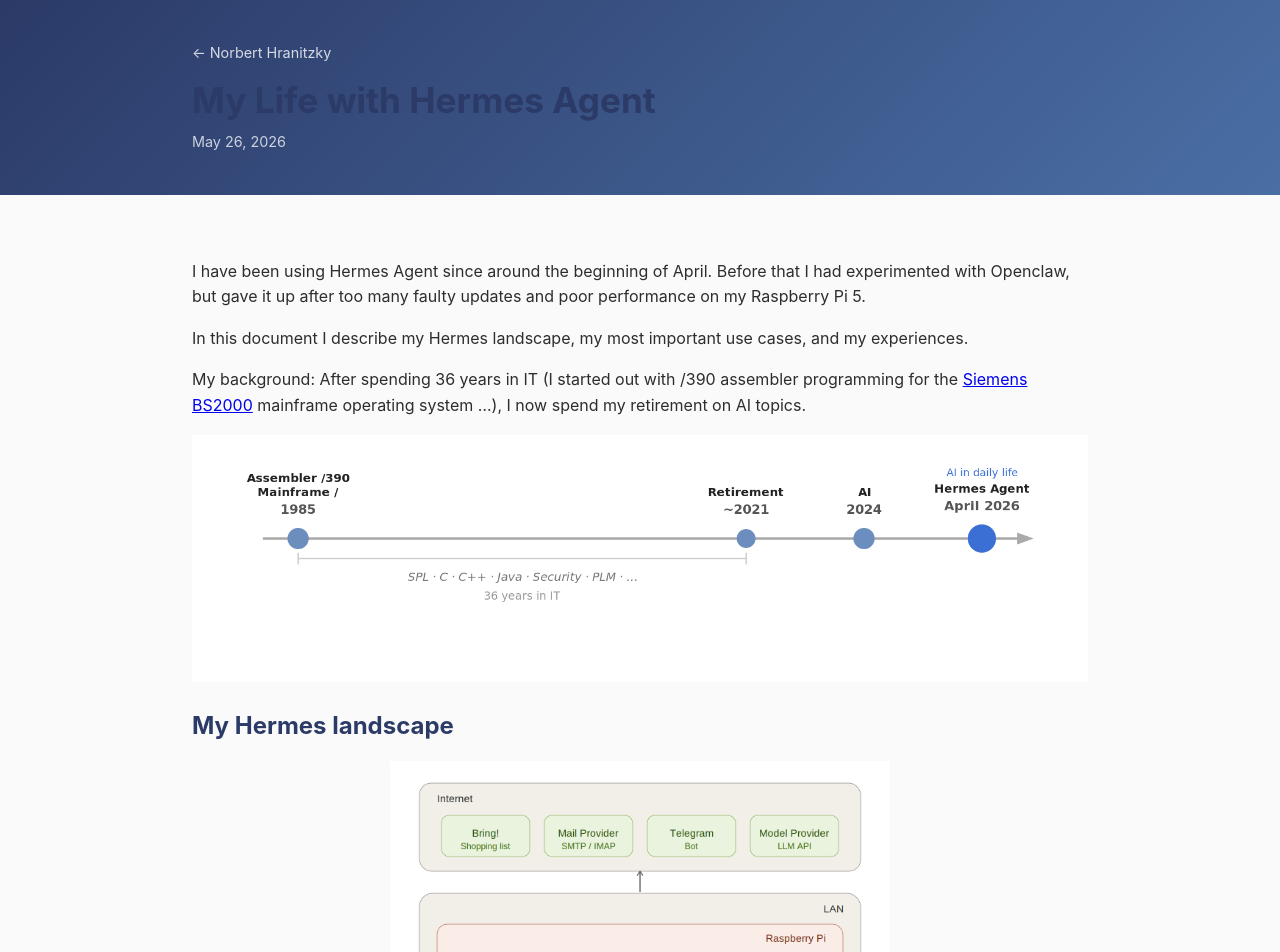
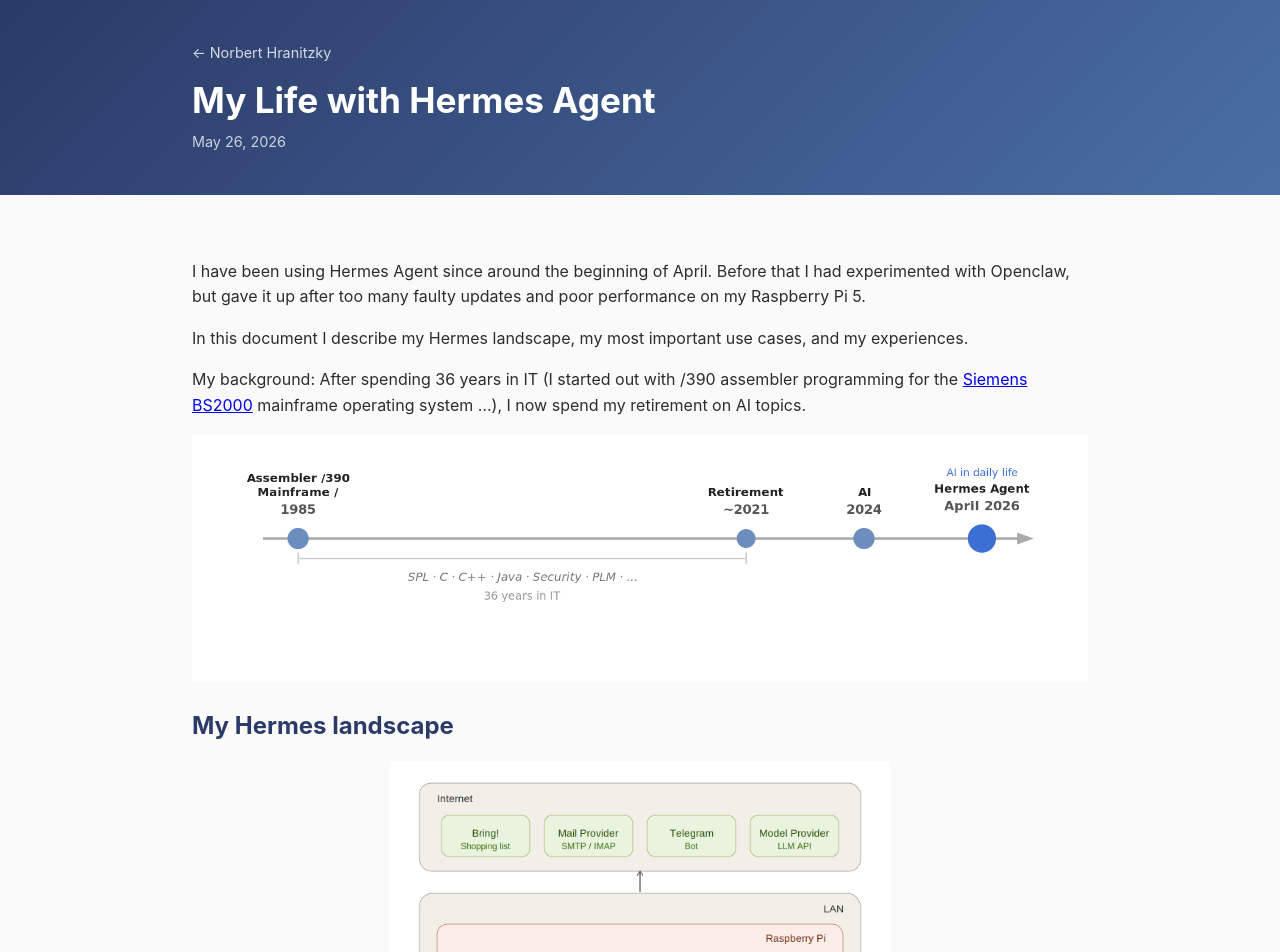
Before and after one commit to nhranitzky/nhranitzky.github.io, a Jekyll site: the page built from My_Life_with_Hermes.md, in a window 1280 px wide. Shown: the top 952 px of the page. Built offline with Jekyll 4.4.1, drawn with Linux system fonts in a browser that asks for light colours.

Commit message:
Fix post title color contrast

```diff
--- a/assets/css/style.scss
+++ b/assets/css/style.scss
@@ -169,7 +169,7 @@
   color: #fff;
 }
 
-.post-title {
+.post-header .post-title {
   margin: 0.8rem 0 0.3rem;
   font-size: 2.2rem;
   color: #fff;
```
